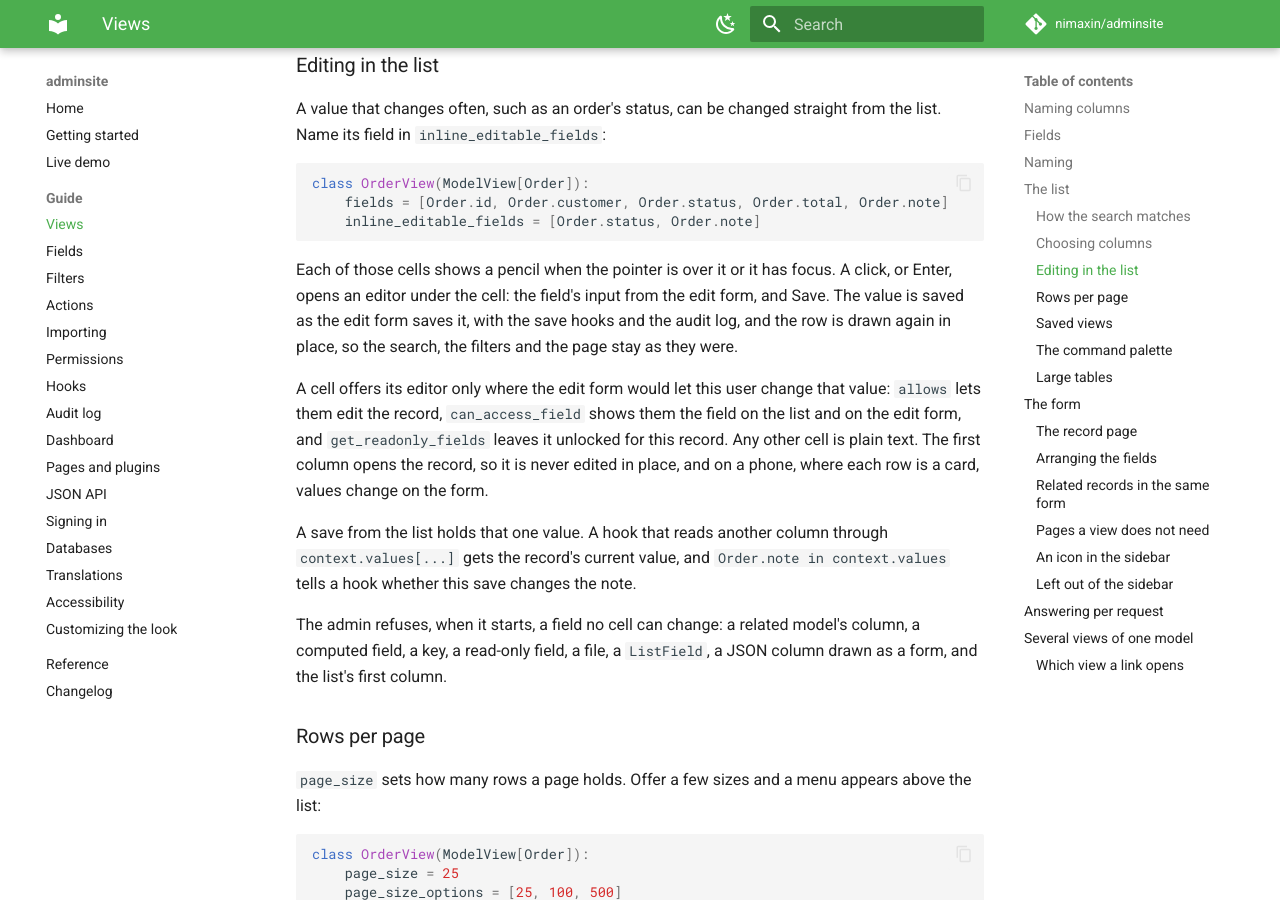
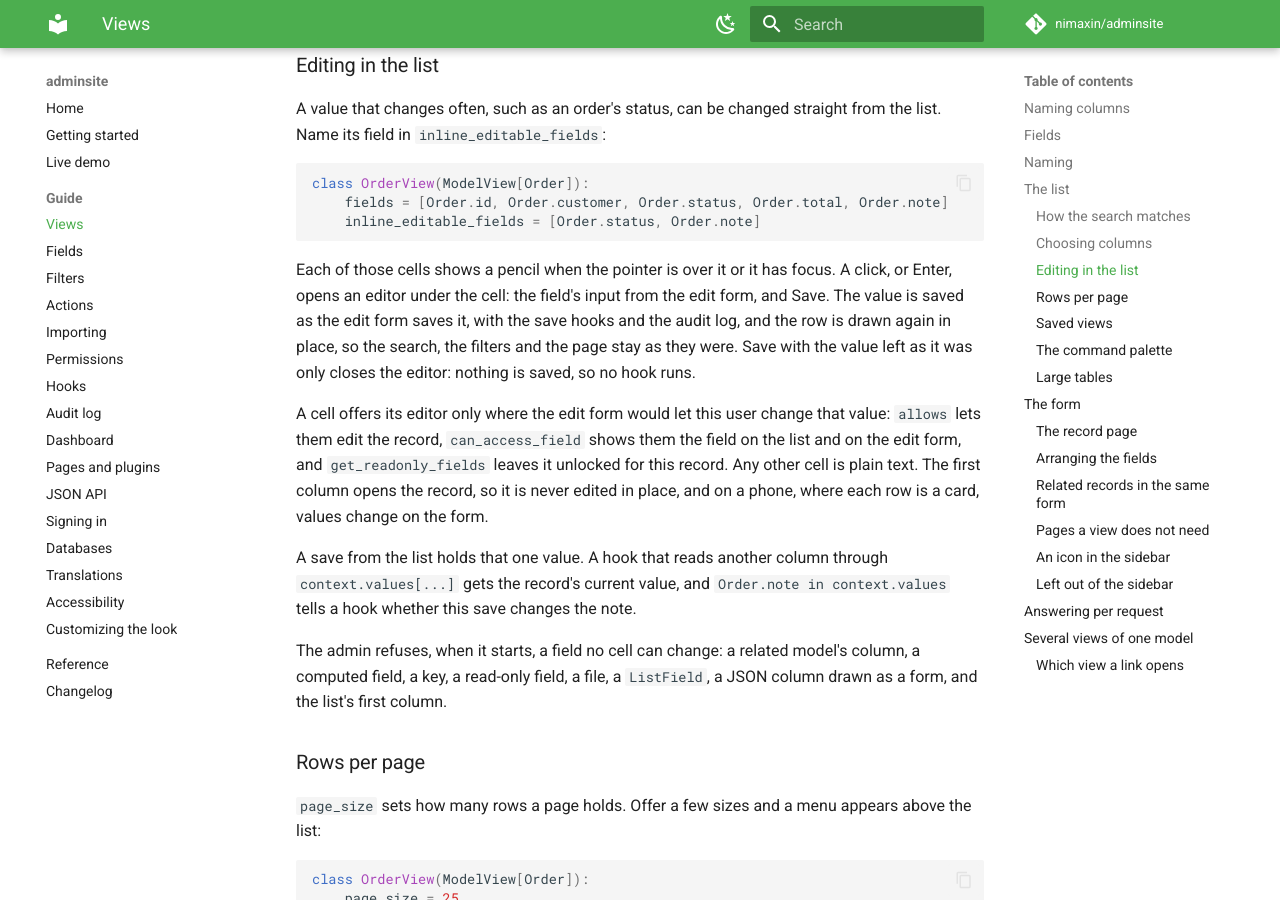
Before and after one commit to nimaxin/adminsite, an MkDocs documentation site: the page built from docs/views.md, in a window 1280 px wide and 900 px high, scrolled down 4908 px. Built offline with MkDocs 1.6.1 and Material for MkDocs 9.7.7, drawn with Linux system fonts in a browser that asks for light colours; comment, search, counter and statistics services are not loaded.

Commit message:
fix: close a list cell's editor without saving when its value is unchanged

```diff
--- a/docs/views.md
+++ b/docs/views.md
@@ -226,7 +226,8 @@ class OrderView(ModelView[Order]):
 Each of those cells shows a pencil when the pointer is over it or it has focus. A click, or Enter,
 opens an editor under the cell: the field's input from the edit form, and Save. The value is saved as the
 edit form saves it, with the save hooks and the audit log, and the row is drawn again in place,
-so the search, the filters and the page stay as they were.
+so the search, the filters and the page stay as they were. Save with the value left as it was
+only closes the editor: nothing is saved, so no hook runs.
 
 A cell offers its editor only where the edit form would let this user change that value: `allows`
 lets them edit the record, `can_access_field` shows them the field on the list and on the edit
```
Also changed, not shown: src/adminsite/templates/adminsite/_value_editing.html (+23 -0 lines).
